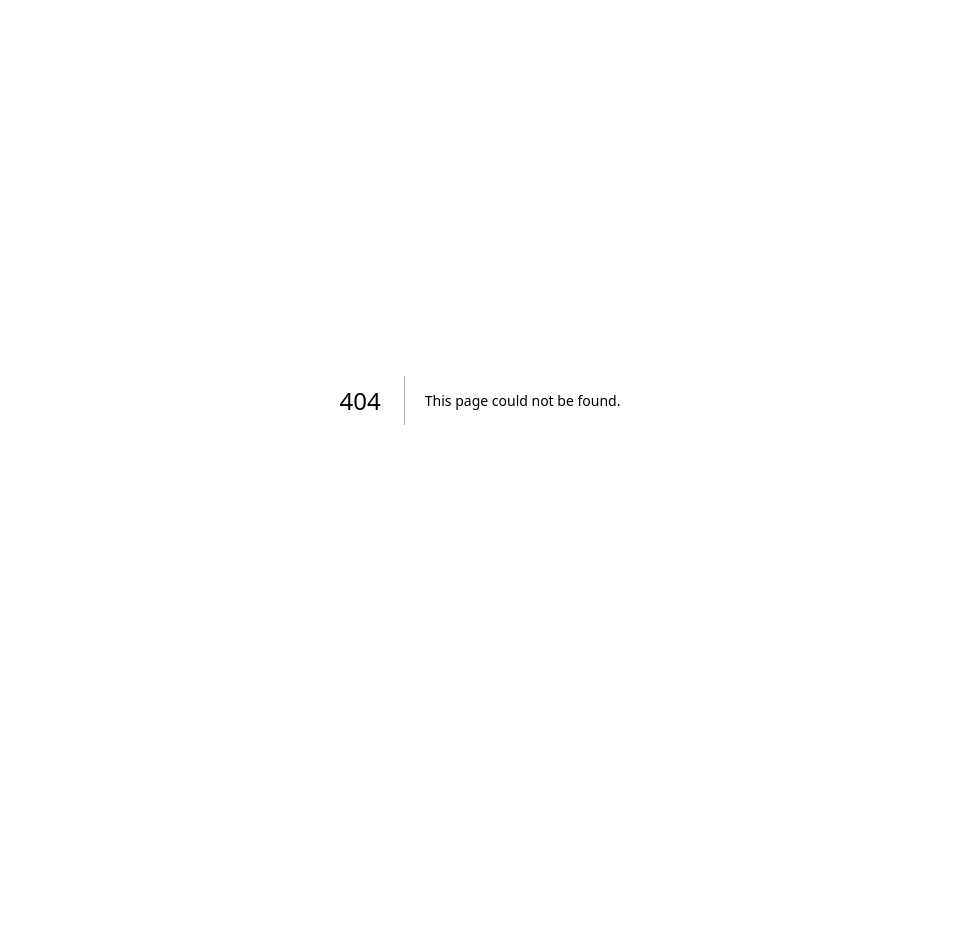
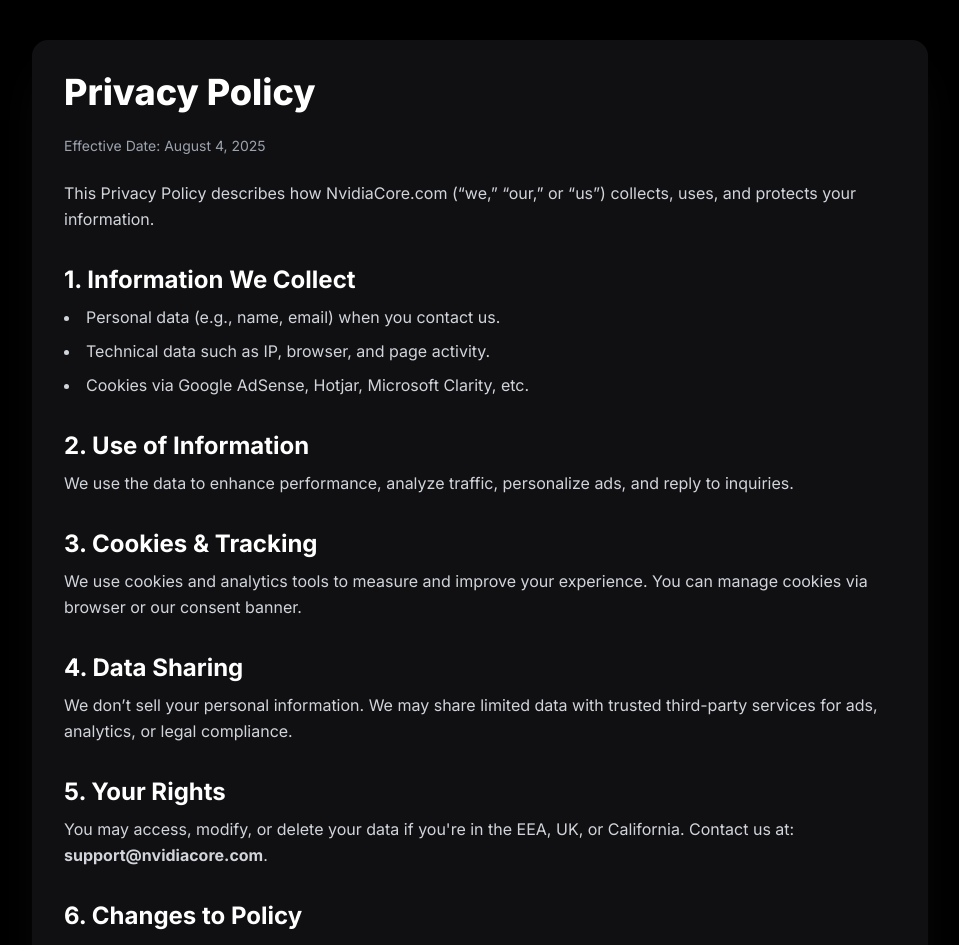
Before and after one commit to badhonvitality/domain-sale, a Next.js app: page /privacy-policy in a window 1280 px wide. Before the commit this address had no page. Shown: the top 945 px of the page, without its empty margins (160-1119 px from the left). Before the commit the page ends 800 px from the top, so only its background shows below. Built offline with nearby package versions, Linux system fonts and the light colour scheme.

Commit message:
Create page.tsx

```diff
--- /dev/null
+++ b/app/privacy-policy/page.tsx
@@ -0,0 +1,73 @@
+import type { Metadata } from "next";
+
+export const metadata: Metadata = {
+  title: "Privacy Policy - NvidiaCore.com",
+  description:
+    "Read our privacy policy to understand how we collect, use, and protect your personal information on NvidiaCore.com.",
+  robots: { index: true, follow: true },
+};
+
+export default function PrivacyPolicyPage() {
+  return (
+    <main className="min-h-screen bg-black text-white px-4 py-10 sm:px-6 lg:px-8">
+      <div className="max-w-4xl mx-auto bg-zinc-900/70 rounded-2xl p-8 shadow-2xl shadow-white/5">
+        <h1 className="text-4xl font-extrabold mb-6 text-white">Privacy Policy</h1>
+        <p className="text-sm text-gray-400 mb-6">Effective Date: August 4, 2025</p>
+
+        <p className="mb-4 leading-relaxed text-gray-300">
+          This Privacy Policy describes how NvidiaCore.com (“we,” “our,” or “us”) collects, uses, and protects your information.
+        </p>
+
+        <Section title="1. Information We Collect">
+          <ul className="list-disc list-inside space-y-2 text-gray-300">
+            <li>Personal data (e.g., name, email) when you contact us.</li>
+            <li>Technical data such as IP, browser, and page activity.</li>
+            <li>Cookies via Google AdSense, Hotjar, Microsoft Clarity, etc.</li>
+          </ul>
+        </Section>
+
+        <Section title="2. Use of Information">
+          <p>
+            We use the data to enhance performance, analyze traffic, personalize ads, and reply to inquiries.
+          </p>
+        </Section>
+
+        <Section title="3. Cookies & Tracking">
+          <p>
+            We use cookies and analytics tools to measure and improve your experience. You can manage cookies via browser or our consent banner.
+          </p>
+        </Section>
+
+        <Section title="4. Data Sharing">
+          <p>
+            We don’t sell your personal information. We may share limited data with trusted third-party services for ads, analytics, or legal compliance.
+          </p>
+        </Section>
+
+        <Section title="5. Your Rights">
+          <p>
+            You may access, modify, or delete your data if you're in the EEA, UK, or California. Contact us at:{" "}
+            <strong>support@nvidiacore.com</strong>.
+          </p>
+        </Section>
+
+        <Section title="6. Changes to Policy">
+          <p>We may revise this policy. Last updated: August 4, 2025.</p>
+        </Section>
+
+        <Section title="7. Contact Us">
+          <p>For inquiries, contact: <strong>support@nvidiacore.com</strong></p>
+        </Section>
+      </div>
+    </main>
+  );
+}
+
+function Section({ title, children }: { title: string; children: React.ReactNode }) {
+  return (
+    <section className="mt-8">
+      <h2 className="text-2xl font-bold text-white mb-2">{title}</h2>
+      <div className="text-gray-300 leading-relaxed">{children}</div>
+    </section>
+  );
+}
```
